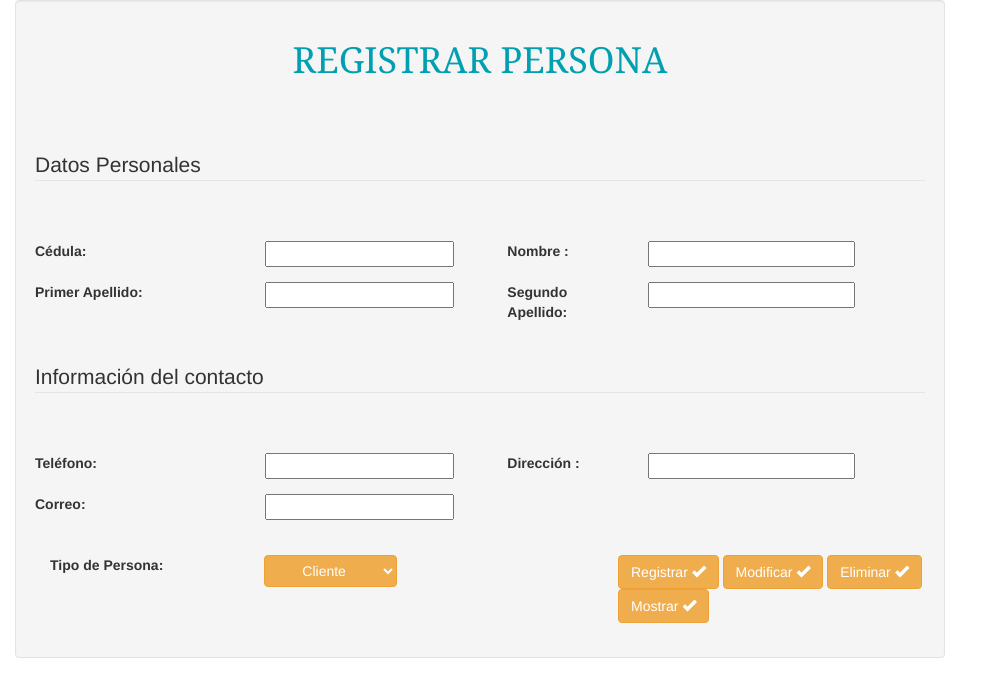
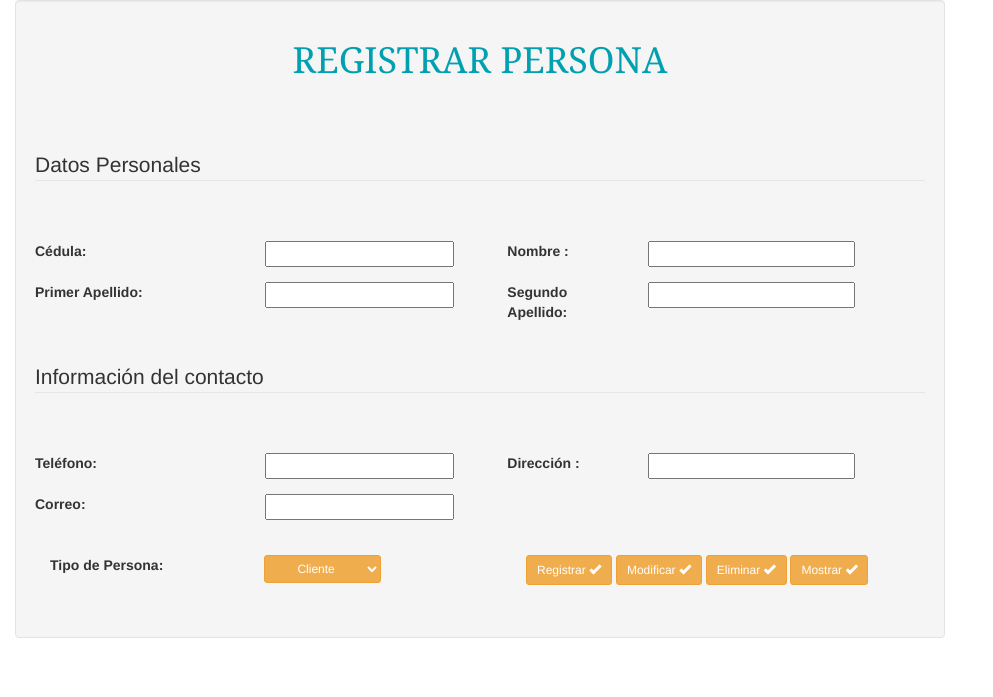
Before and after one commit to KervinAraya/paradigmas, a PHP site: page /view/agregarPersonaView.php in a window 1280 px wide. Shown: the top 697 px of the page, without its empty margins (0-993 px from the left). Run offline with PHP 8.4, Linux system fonts and the light colour scheme; some libraries are stand-ins or nearby versions.

Commit message:
Cambio en  clase Persona(eliminacion de tipoPersonaCedula)  cambio en interfaz

```diff
--- a/dominio/Persona.php
+++ b/dominio/Persona.php
@@ -9,7 +9,6 @@ class Persona {
     private $personaTelefono;
     private $personaDireccion;
     private $personaCorreo;
-    private $tipoPersonaCedula;
     private $tipoPersonaEstado;
     private $tipoPersonaNombre;
     private $tipoPersonaDescripcion;
--- a/view/agregarPersonaView.php
+++ b/view/agregarPersonaView.php
@@ -130,7 +130,7 @@
                 </div>
             <div class="col-sm-3" style="margin-left:-1%">
 
-                  <select  class="btn btn-warning" id="tipoVenta">
+                  <select  class="btn btn-warning btn-sm" id="tipoVenta">
                     <option>Cliente</option>
                     <option>Cajero</option>
                     <option>Administrador</option>
@@ -142,14 +142,14 @@
 
       <div class="form-group">
 
-        <div  style=margin-left:65% >
-          <button type="submit"  class="btn btn-warning" >Registrar  <i class="glyphicon glyphicon-ok"></i></button>
+        <div  style=margin-left:55% >
+          <button type="submit"  class="btn btn-warning btn-sm" >Registrar  <i class="glyphicon glyphicon-ok"></i></button>
 
-          <button type="submit" class="btn btn-warning" >Modificar  <i class="glyphicon glyphicon-ok"></i></button>
+          <button type="submit" class="btn btn-warning btn-sm" >Modificar  <i class="glyphicon glyphicon-ok"></i></button>
 
-          <button type="submit" class="btn btn-warning" >Eliminar  <i class="glyphicon glyphicon-ok"></i></button>
+          <button type="submit" class="btn btn-warning btn-sm" >Eliminar  <i class="glyphicon glyphicon-ok"></i></button>
 
-          <button type="submit" class="btn btn-warning" >Mostrar  <i class="glyphicon glyphicon-ok"></i></button>
+          <button type="submit" class="btn btn-warning btn-sm" >Mostrar  <i class="glyphicon glyphicon-ok"></i></button>
         </div>
       </div>
       </div>
```
